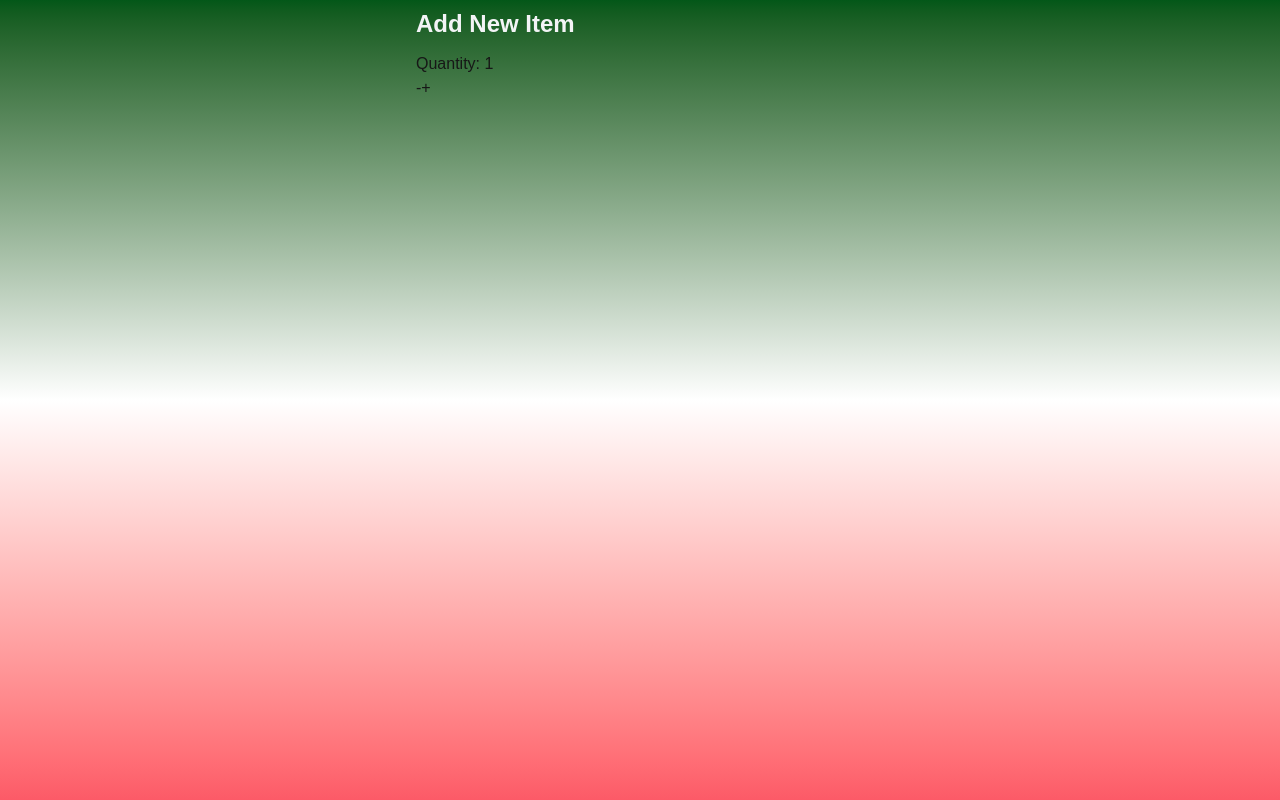
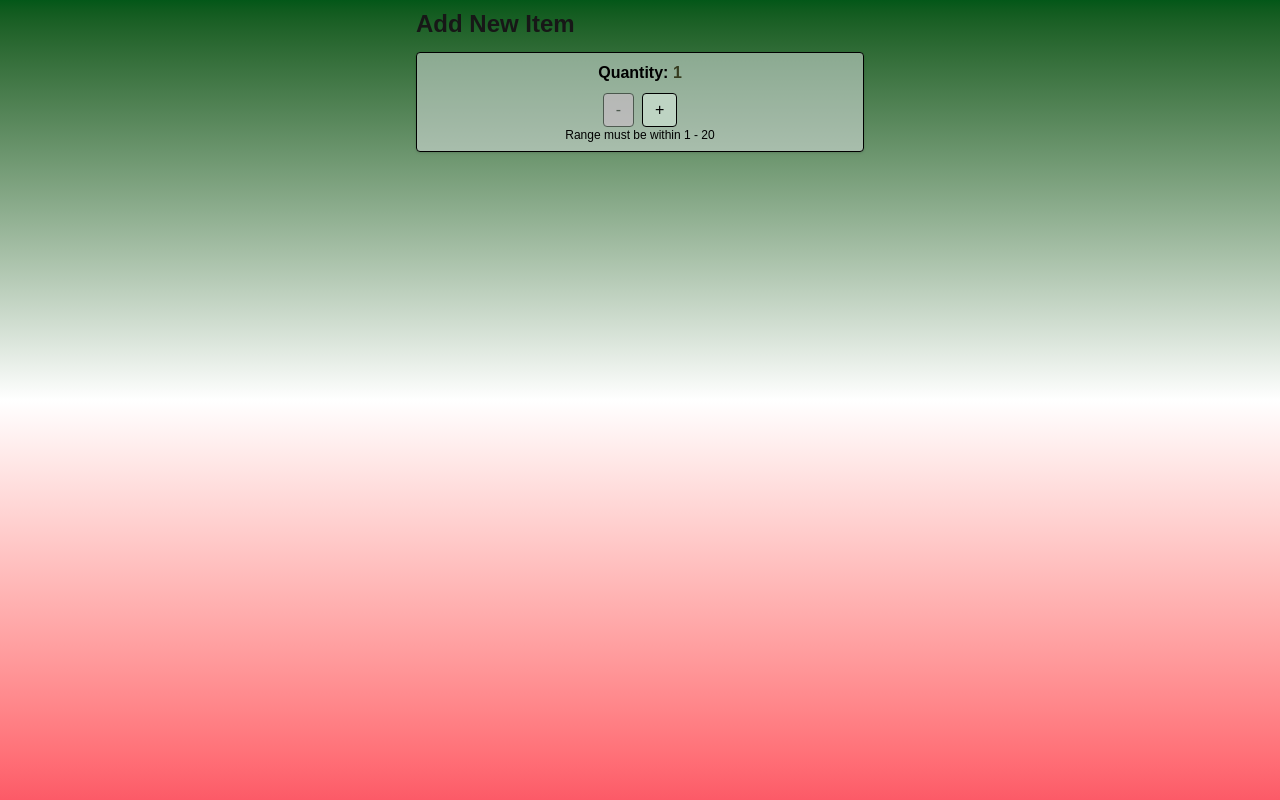
Before and after one commit to yvnmnl/cprg306-assignments, a Next.js app: page /week-4 in a window 1280 px wide. Built offline with nearby package versions, Linux system fonts and the light colour scheme.

Commit message:
added styling
added button styling like colour and disabled features using tailwind

```diff
--- a/app/week-4/new-item.js
+++ b/app/week-4/new-item.js
@@ -18,12 +18,13 @@ export default function NewItem() {
   };
 
   return (
-    <div>
-      <p>Quantity: {quantity}</p>
-      <div>
-        <button onClick={decrement} disabled={quantity === 1}> - </button>
-        <button onClick={increment} disabled={quantity === 20}> + </button>
+    <div className="mb-2 p-2 border rounded shadow-sm text-black text-center bg-gray-200/50">
+      <p className="mb-2 font-semibold">Quantity: <span style={{color: '#373d20'}}>{quantity}</span></p>
+      <div className="flex space-x-2 justify-center">
+        <button onClick={decrement} disabled={quantity === 1} className="px-3 py-1 border rounded disabled:opacity-50 disabled:cursor-not-allowed bg-[#D4BECF]"> - </button>
+        <button onClick={increment} disabled={quantity === 20} className="px-3 py-1 border rounded disabled:opacity-50 disabled:cursor-not-allowed bg-[#BED4C3]"> + </button>
       </div>
+      <p className="text-xs">Range must be within 1 - 20</p>
     </div>
   );
 }
--- a/app/week-4/page.js
+++ b/app/week-4/page.js
@@ -5,7 +5,7 @@ function Page() {
   return (
     <main className="flex justify-center min-h-screen py-2 items-start bg-gradient-to-b from-[#035718] via-white to-[#FC5A67]">
       <div className="w-full max-w-md flex flex-col">
-        <h1 className="text-2xl font-bold mb-3 text-gray-100">Add New Item</h1>
+        <h1 className="text-2xl font-bold mb-3">Add New Item</h1>
         <NewItem />
       </div>
     </main>
```
